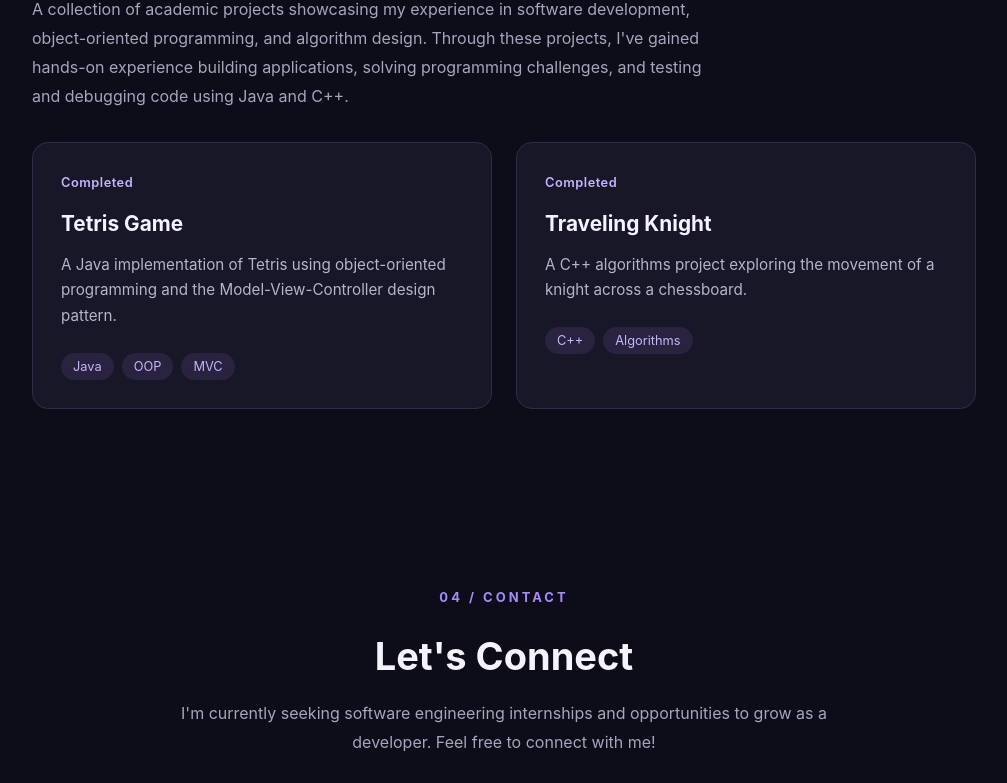
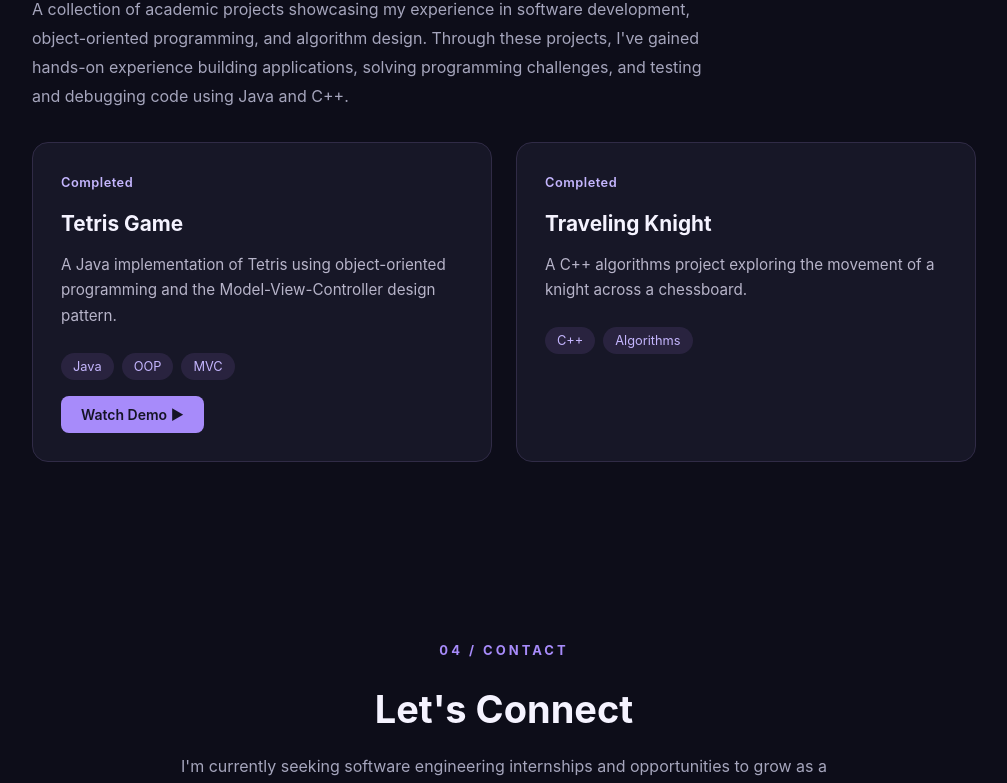
Before and after one commit to neishalinsey/neisha-portfolio, a React (Vite) app: page / in a window 1280 px wide. Shown: the part 1950-2733 px from the top of the page, without its empty margins (136-1143 px from the left). Built offline with nearby package versions, Linux system fonts and the light colour scheme.

Commit message:
Update portfolio styling and Tetris demo link

```diff
--- a/src/App.css
+++ b/src/App.css
@@ -415,3 +415,23 @@ footer {
 .about-description p:last-child {
   margin-bottom: 0;
 }
+
+.demo-button {
+  display: inline-block;
+  margin-top: 16px;
+  padding: 10px 20px;
+  background-color: #a78bfa;
+  color: #151426;
+  text-decoration: none;
+  font-weight: 600;
+  font-size: 14px;
+  border-radius: 8px;
+  transition:
+    background-color 0.2s ease,
+    transform 0.2s ease;
+}
+
+.demo-button:hover {
+  background-color: #c4b5fd;
+  transform: translateY(-2px);
+}
--- a/src/App.jsx
+++ b/src/App.jsx
@@ -8,6 +8,7 @@ const projects = [
       "A Java implementation of Tetris using object-oriented programming and the Model-View-Controller design pattern.",
     technologies: ["Java", "OOP", "MVC"],
     status: "Completed",
+    demoUrl: "https://youtu.be/xj3OXRD97O4",
   },
   {
     id: 2,
@@ -229,6 +230,16 @@ function App() {
                     <span key={technology}>{technology}</span>
                   ))}
                 </div>
+                {project.demoUrl && (
+                  <a
+                    href={project.demoUrl}
+                    target="_blank"
+                    rel="noopener noreferrer"
+                    className="demo-button"
+                  >
+                    Watch Demo ▶
+                  </a>
+                )}
               </article>
             ))}
           </div>
```
